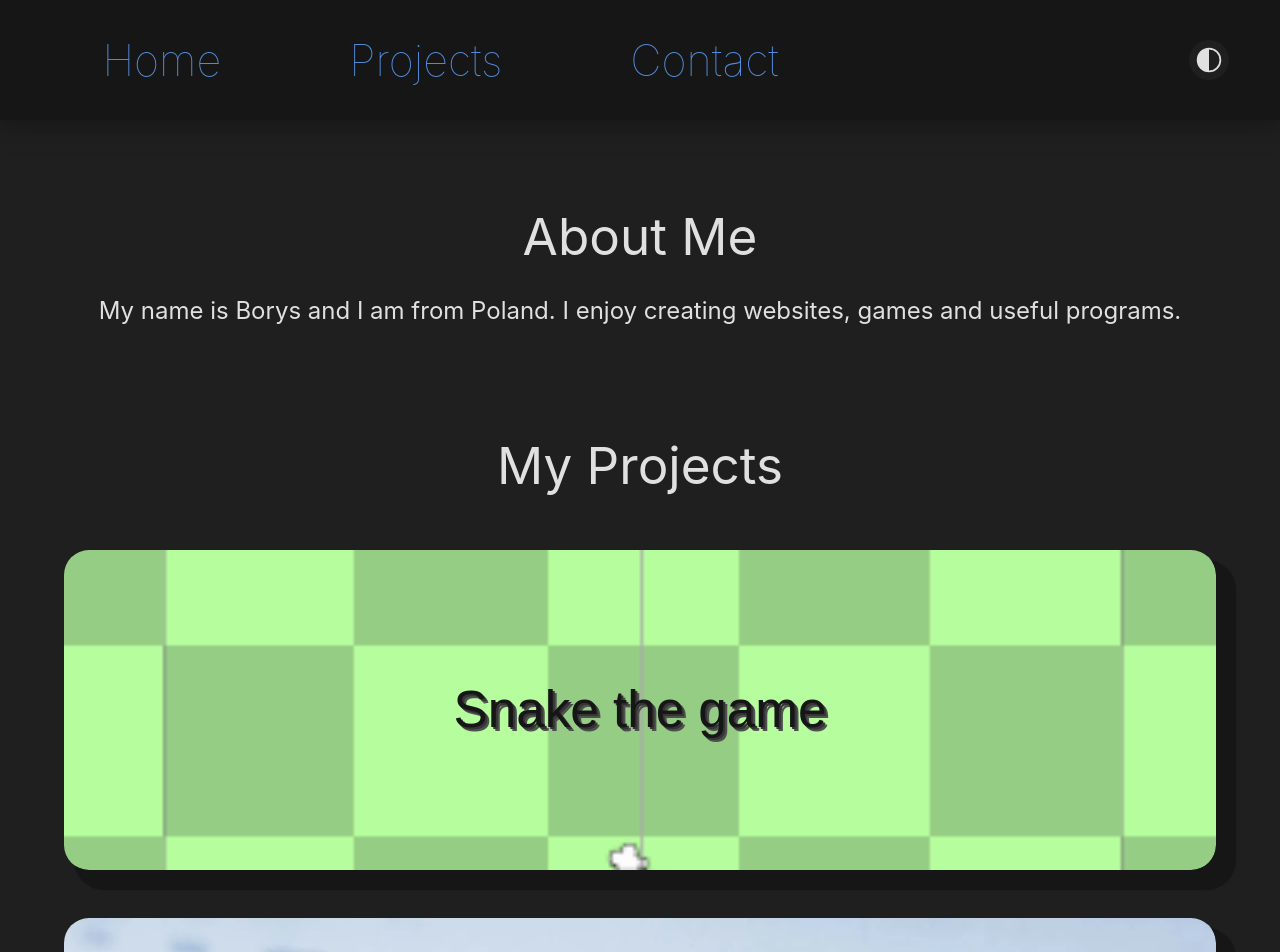
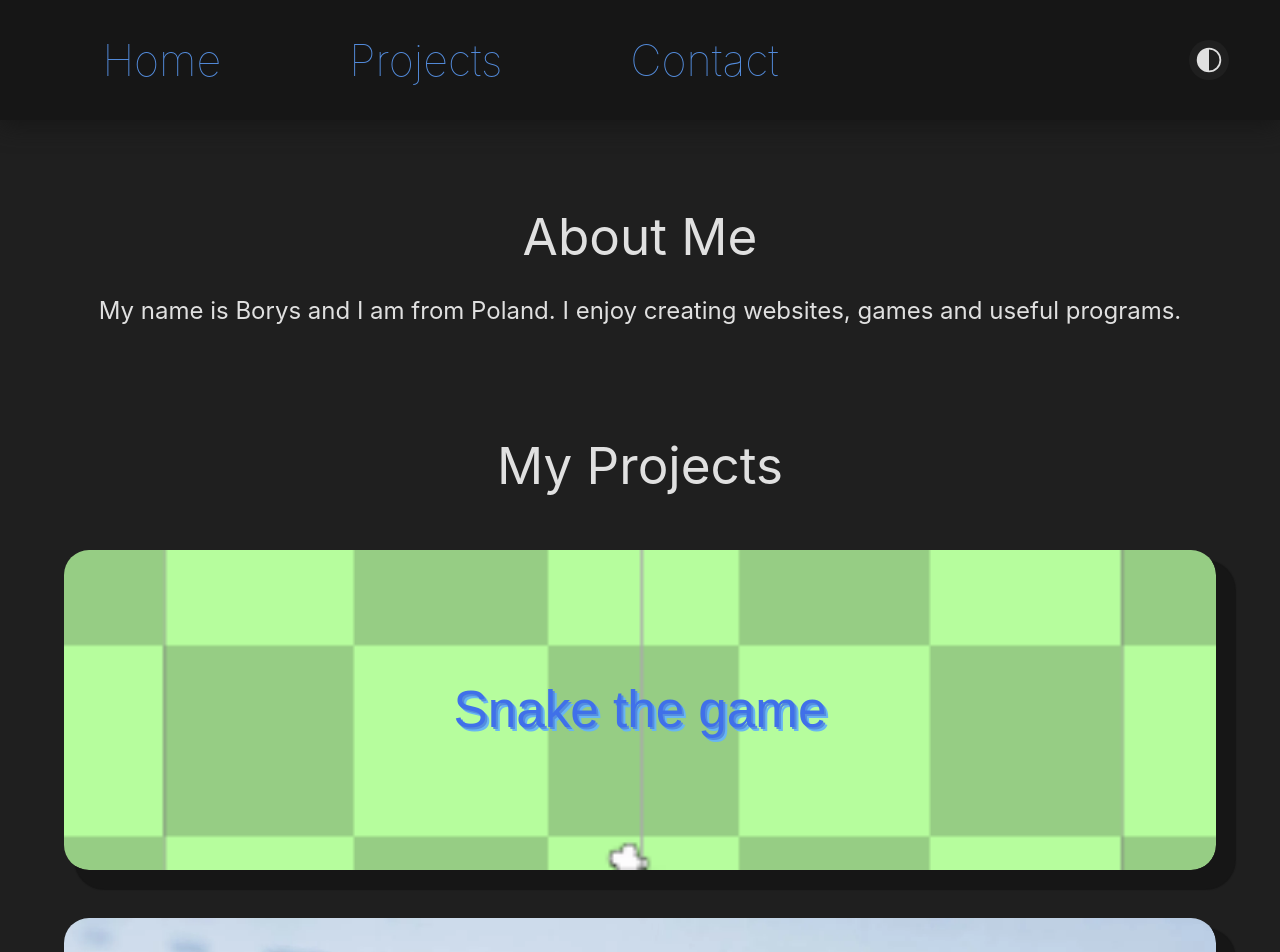
Before and after one commit to lis531/oldPortfolio, a React (Vite) app: page / in a window 1280 px wide. Shown: the top 952 px of the page. Built offline with nearby package versions, Linux system fonts and the light colour scheme.

Commit message:
Update index.css

```diff
--- a/src/index.css
+++ b/src/index.css
@@ -178,7 +178,7 @@ p{
 
 .box{
   font-size: 3.2em;
-  text-shadow: 2px 2px #353535, 4px 4px #505050;
+  text-shadow: 2px 2px #548DDE, 4px 4px #68B6F2;
   display: flex;
   flex-direction: column;
   justify-content: center;
@@ -213,7 +213,7 @@ p{
   justify-content: center;
   align-items: center;
   text-align: center;
-  color: #161616;
+  color: #4070e9;
   width: 100%;
   height: 100%;
   border-radius: 25px;
```
